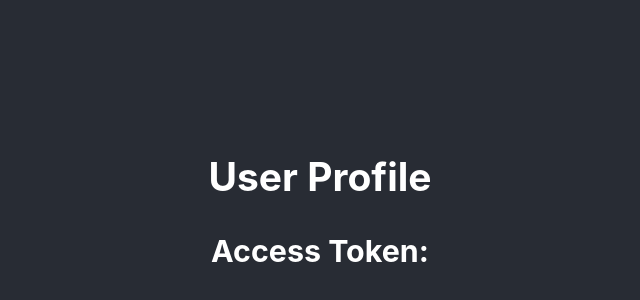
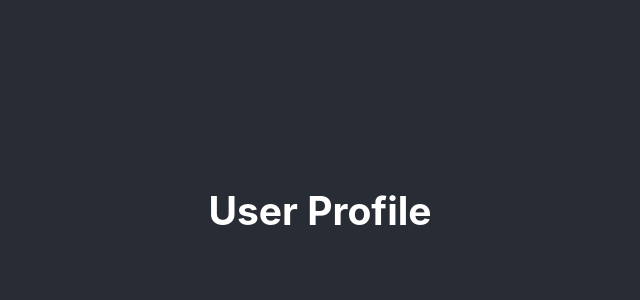
Before and after one commit to zuha-khalid-au3/Trade-Automation, a React (Create React App) app in the folder Frontend/my-trade/: page /profile in a window 1280 px wide. Shown: the part 190-490 px from the top of the page, without its empty margins (320-960 px from the left). Built offline with nearby package versions, Linux system fonts and the light colour scheme.

Commit message:
Profile.js

```diff
--- a/Frontend/my-trade/src/AuthForm.js
+++ b/Frontend/my-trade/src/AuthForm.js
@@ -1,12 +1,12 @@
 import React, { useState } from 'react';
 import axios from 'axios';
-import { useNavigate } from 'react-router-dom'; // Import useNavigate hook
+import { useNavigate } from 'react-router-dom';
 
 const AuthForm = () => {
   const [clientId, setClientId] = useState('');
   const [redirectUri, setRedirectUri] = useState('https://3000-zuhakhalida-tradeautoma-vqmazprdo6m.ws-us114.gitpod.io/');
   const [authCode, setAuthCode] = useState(null);
-  const navigate = useNavigate(); // Initialize useNavigate hook
+  const navigate = useNavigate();
 
   const handleSubmit = (e) => {
     e.preventDefault();
@@ -32,8 +32,8 @@ const AuthForm = () => {
         setAuthCode(response.data);
         // Store access token in localStorage
         localStorage.setItem('accessToken', response.data.access_token);
-        // Redirect to profile page
-        navigate('/profile');
+        // Redirect to profile page with authCode as parameter
+        navigate('/profile', { state: { authCode: response.data } });
       } catch (error) {
         console.error(error);
       }
--- a/Frontend/my-trade/src/Profile.js
+++ b/Frontend/my-trade/src/Profile.js
@@ -1,17 +1,22 @@
 import React from 'react';
+import { useLocation } from 'react-router-dom';
 
 const Profile = () => {
-  // Retrieve access token from localStorage
-  const accessToken = localStorage.getItem('accessToken');
+  const location = useLocation();
+  const authCode = location.state?.authCode;
 
   return (
     <div style={{ padding: '20px', maxWidth: '400px', margin: '0 auto' }}>
       <h2>User Profile</h2>
-      <div>
-        <h3>Access Token:</h3>
-        <p>{accessToken}</p>
-      </div>
-      {/* Add other profile information here */}
+      {authCode && (
+        <div>
+          <h3>Access Token:</h3>
+          {/* <pre>{JSON.stringify(authCode, null, 2)}</pre> */}
+          <pre>Email:{JSON.stringify(authCode.email, null, 2)}</pre>
+          <pre>User Name:{JSON.stringify(authCode.user_name, null, 2)}</pre>
+          <pre>Access_Token:{JSON.stringify(authCode.access_token, null, 2)}</pre>
+        </div>
+      )}
     </div>
   );
 };
```
